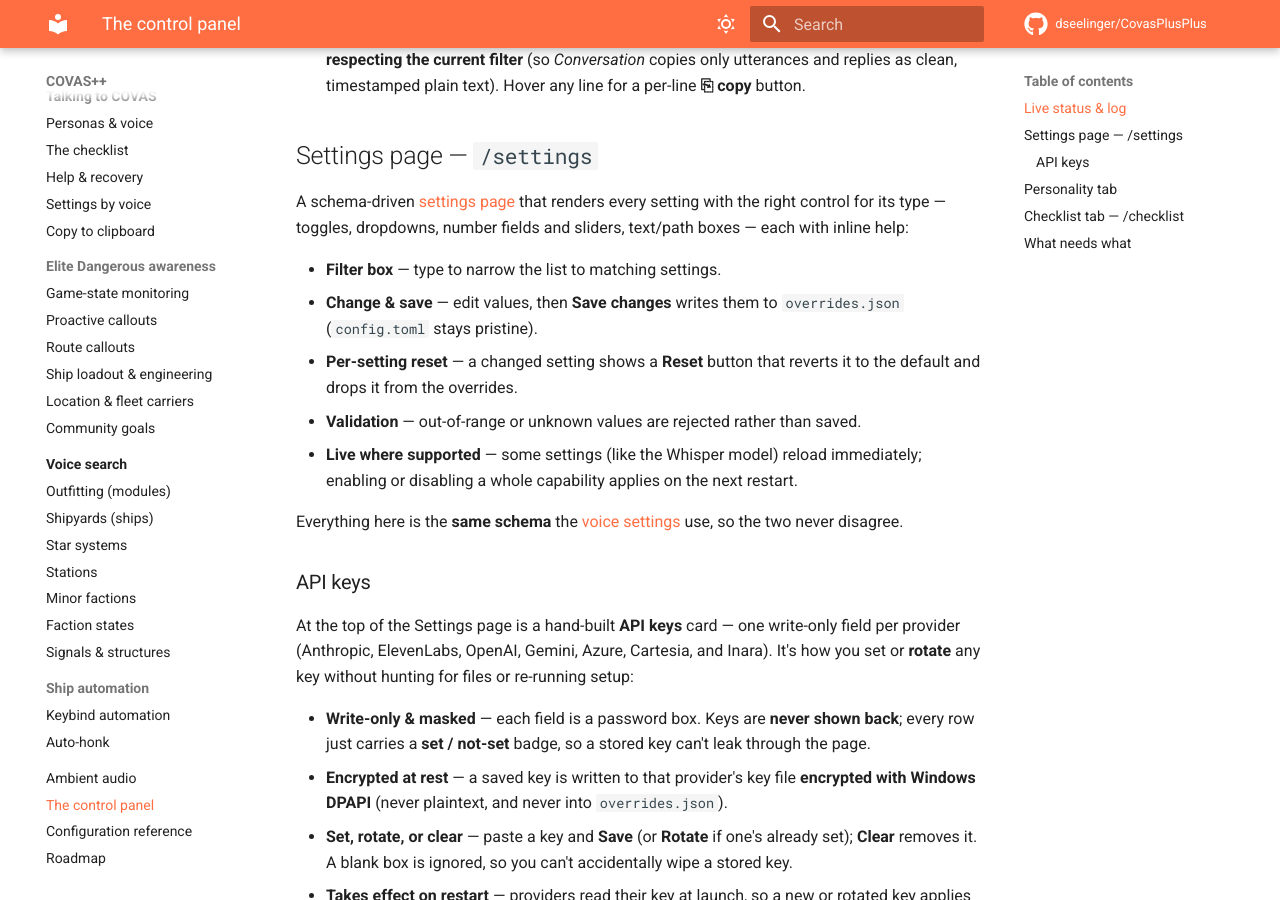
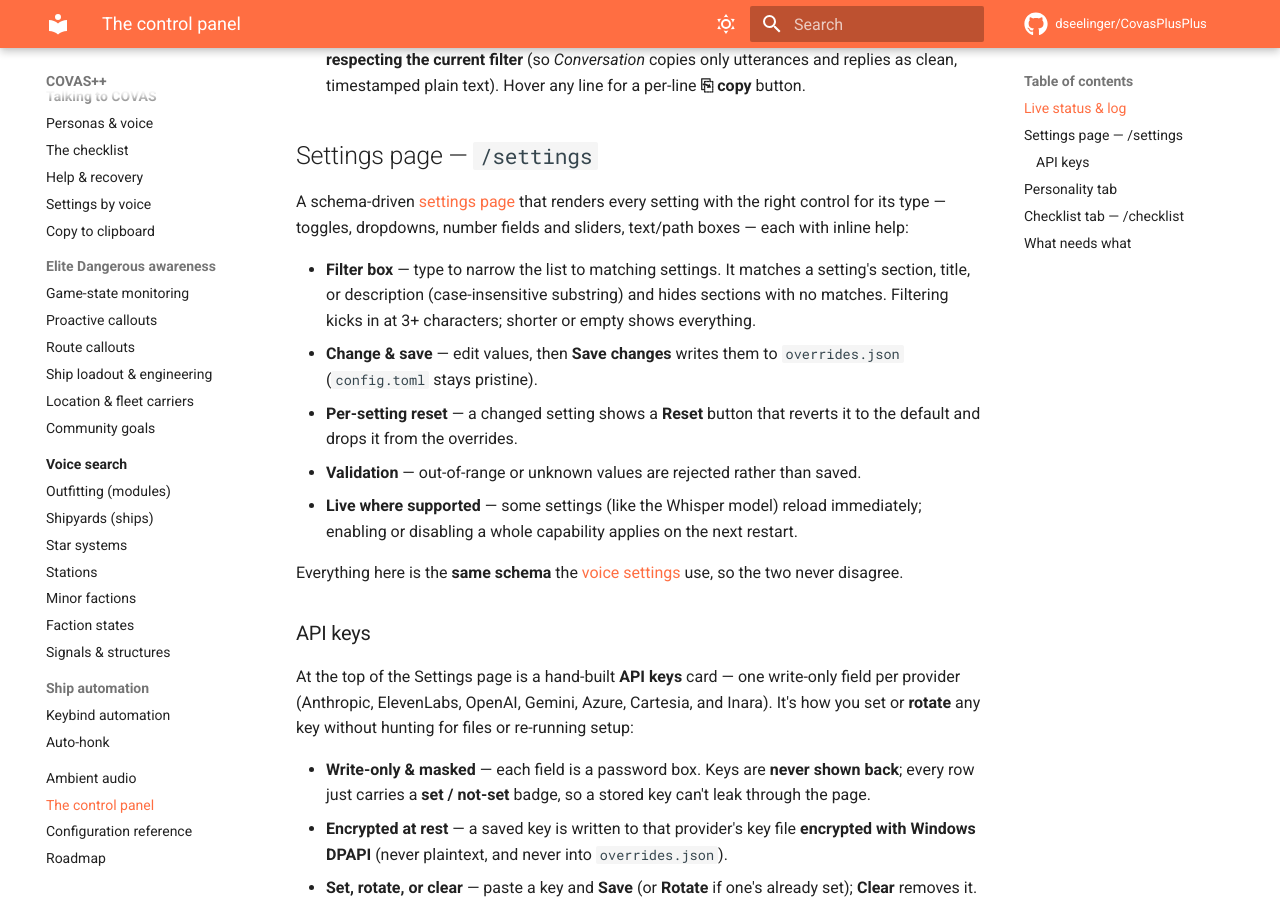
Before and after one commit to dseelinger/CovasPlusPlus, an MkDocs documentation site: the page built from docs/control-panel.md, in a window 1280 px wide and 900 px high, scrolled down 756 px. Built offline with MkDocs 1.6.1 and Material for MkDocs 9.7.7, drawn with Linux system fonts in a browser that asks for light colours; comment, search, counter and statistics services are not loaded.

Commit message:
Make Settings filter match section/title/description with 3-char threshold (#7)
The Settings page search box now matches each setting's section (group),
title (label), and description (help) — case-insensitive substring — instead
of label/help/key. Filtering only engages at 3+ characters; 1-2 chars or an
empty box shows everything. Sections with no matches still hide themselves.

Docs (control-panel.md) and the §14.2 manual-test entry updated to match.

Co-Authored-By: Claude Opus 4.8 <noreply@anthropic.com>

```diff
--- a/docs/control-panel.md
+++ b/docs/control-panel.md
@@ -34,7 +34,9 @@ A schema-driven [settings page](using/settings.md) that renders every setting wi
 control for its type — toggles, dropdowns, number fields and sliders, text/path boxes — each with
 inline help:
 
-- **Filter box** — type to narrow the list to matching settings.
+- **Filter box** — type to narrow the list to matching settings. It matches a setting's section,
+  title, or description (case-insensitive substring) and hides sections with no matches. Filtering
+  kicks in at 3+ characters; shorter or empty shows everything.
 - **Change & save** — edit values, then **Save changes** writes them to `overrides.json`
   (`config.toml` stays pristine).
 - **Per-setting reset** — a changed setting shows a **Reset** button that reverts it to the default
```
Also changed, not shown: MANUAL_TESTS.md (+1 -1 lines), 1 other file.
